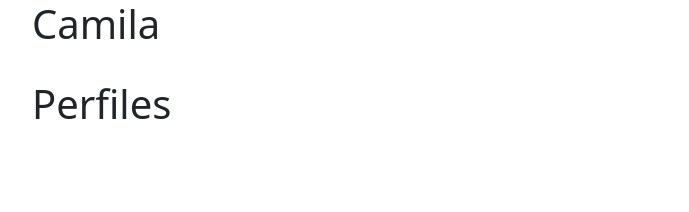
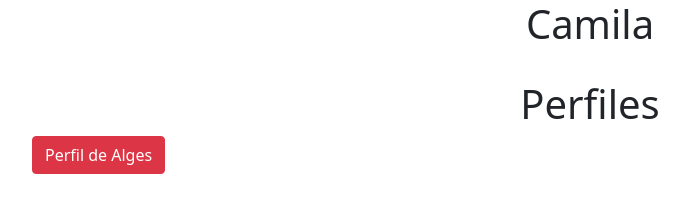
Before and after one commit to vyko-24/JiraxGit, a plain HTML site: page index.html in a window 1280 px wide. Shown: the whole page, without its empty margins (50-739 px from the left). Drawn offline with nearby package versions, Linux system fonts and the light colour scheme.

Commit message:
Creacion de boton agles

```diff
--- a/index.html
+++ b/index.html
@@ -14,15 +14,19 @@
   <body>
     <div class="container">
       <div class="row">
-        <div class="col-12">
+        <div class="col-12 text-center">
           <h1>Camila</h1>
           <br />
         </div>
-        <div class="col-12">
+        <div class="col-12 text-center">
           <h1>Perfiles</h1>
         </div>
+        <!--Aqui coloequen los botones-->
         <div class="col-12">
-            <!--Aqui coloequen los botones-->
+            <button class="btn btn-danger">
+                Perfil de Alges
+                <a href="aglesav.html"></a>
+            </button>
         </div>
       </div>
     </div>
```
